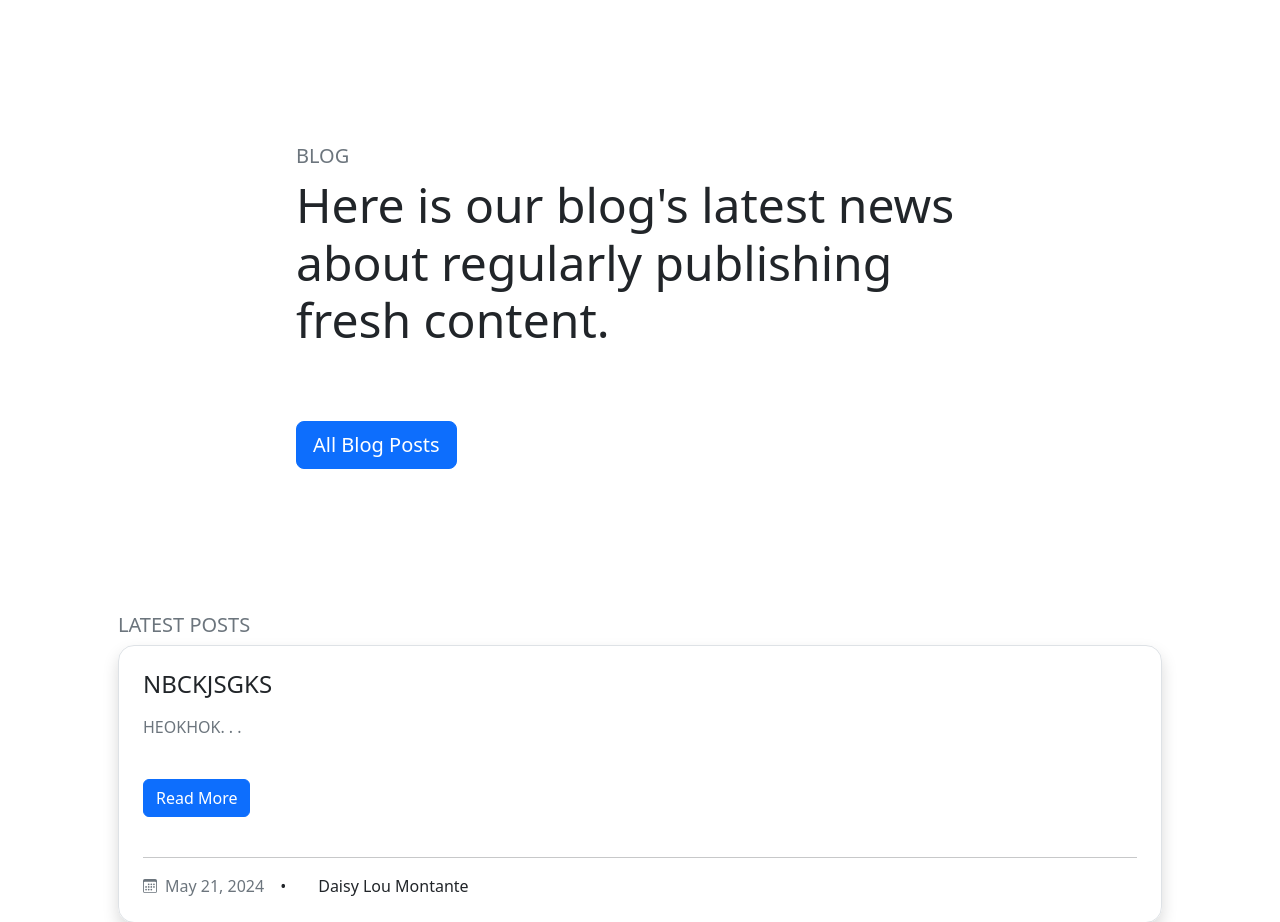
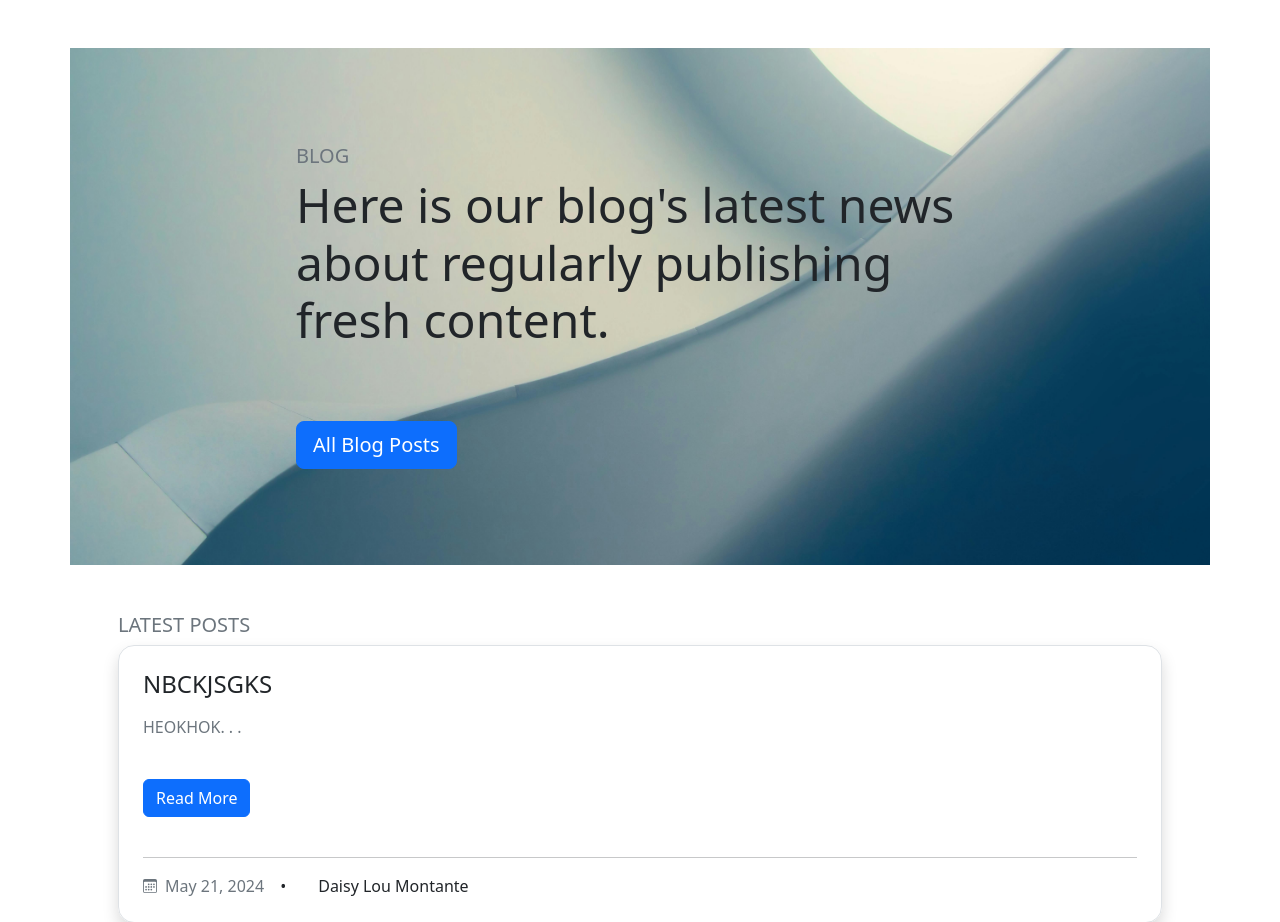
Before and after one commit to monay08/blogpost-django, a Django app: page / in a window 1280 px wide. Shown: the part 56-978 px from the top of the page. Run offline with Django 5.2, Linux system fonts and the light colour scheme; data comes from the database, SQL or seed files in the repository; some libraries are stand-ins or nearby versions.

Commit message:
bg-image

```diff
--- a/blogpost/templates/base.html
+++ b/blogpost/templates/base.html
@@ -5,7 +5,7 @@
     <meta charset="utf-8">
     <meta name="viewport" content="width=device-width, initial-scale=1, shrink-to-fit=no">
     <link rel="stylesheet" href="{% static 'css/bootstrap.min.css' %}">
-    <link rel="stylesheet" href="{% static 'css/style.css' %}">
+    <link rel="stylesheet" href="{% static 'style.css' %}">
     <link href="https://cdn.jsdelivr.net/npm/bootstrap@5.3.3/dist/css/bootstrap.min.css" rel="stylesheet" integrity="sha384-QWTKZyjpPEjISv5WaRU9OFeRpok6YctnYmDr5pNlyT2bRjXh0JMhjY6hW+ALEwIH" crossorigin="anonymous">
     <script src="https://ajax.googleapis.com/ajax/libs/jquery/3.5.1/jquery.min.js"></script>
     <title>Blogpost</title>
--- a/blogpost/templates/featured-blogs.html
+++ b/blogpost/templates/featured-blogs.html
@@ -6,9 +6,7 @@
 
 <section class="py-3 py-md-5 py-xl-8 " >
     <!-----LANDING---->
-    <div class="container overflow-hidden p-5">
-        <!-- background-image: url('/static/img/daisy.jpg'); background-repeat: no-repeat; background-size: cover; background-position: center; -->
-
+    <div class="container overflow-hidden p-5" style="background-image: url('/static/img/pixel.jpg'); background-repeat: no-repeat; background-size: cover; background-position: center;">
         <div class="row">
         <div class="container col-12 col-md-10 col-lg-8">
           <div class="conside mt-5 justify-items-center">
--- a/myproject/settings.py
+++ b/myproject/settings.py
@@ -120,6 +120,9 @@ USE_TZ = True
 #STATIC_URL = 'static/'
 STATIC_URL = '/static/'
 
+STATICFILES_DIRS = [
+    os.path.join(BASE_DIR, 'static'),
+]
 
 
 # Default primary key field type
```
